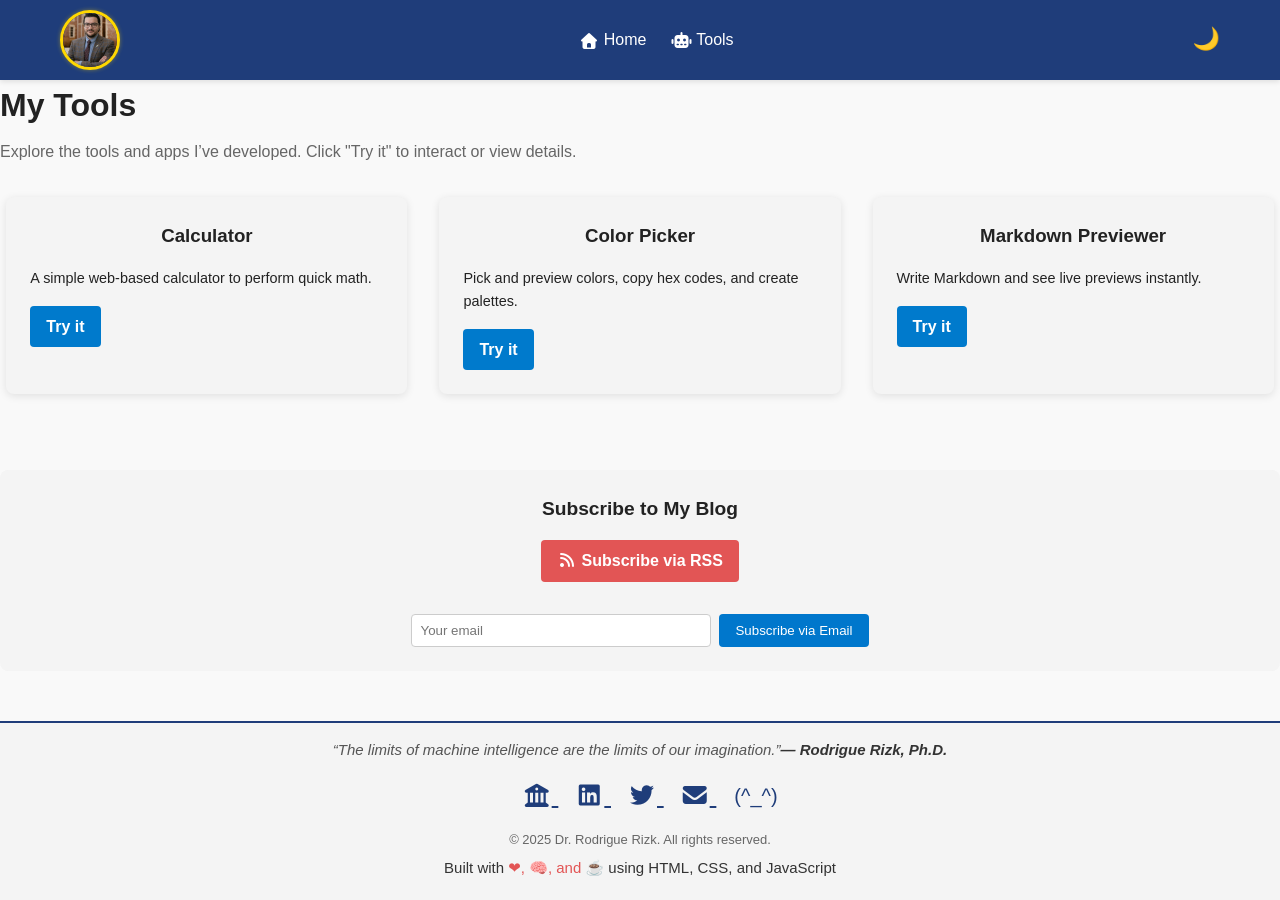
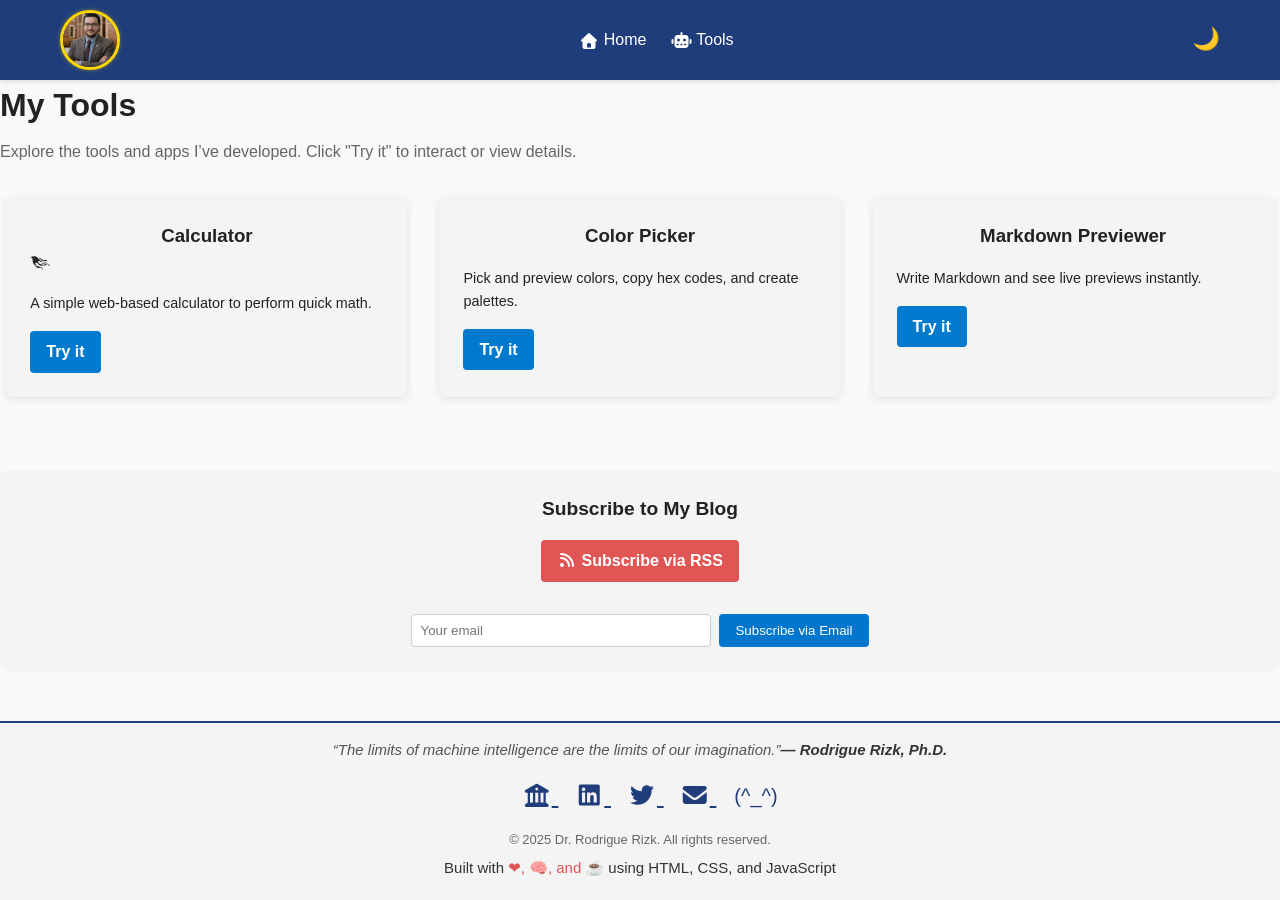
Before and after one commit to rodriguerizk/rodriguerizk.github.io, a Jekyll site: the page built from tools/index.html, in a window 1280 px wide. Built offline with Jekyll 4.4.1, drawn with Linux system fonts in a browser that asks for light colours; nearby versions of some CDN libraries.

Commit message:
Update index.html

```diff
--- a/tools/index.html
+++ b/tools/index.html
@@ -11,7 +11,7 @@ title: Tools
   <div class="tools-grid">
     <!-- Tool Card Example -->
     <div class="tool-card">
-      <h3>Calculator</h3>
+      <h3>Calculator</h3> <i class="fa-brands fa-phoenix-framework"></i>
       <p>A simple web-based calculator to perform quick math.</p>
       <a href="/tools/calculator/index.html" class="tool-btn" target="_blank">Try it</a>
     </div>
```
